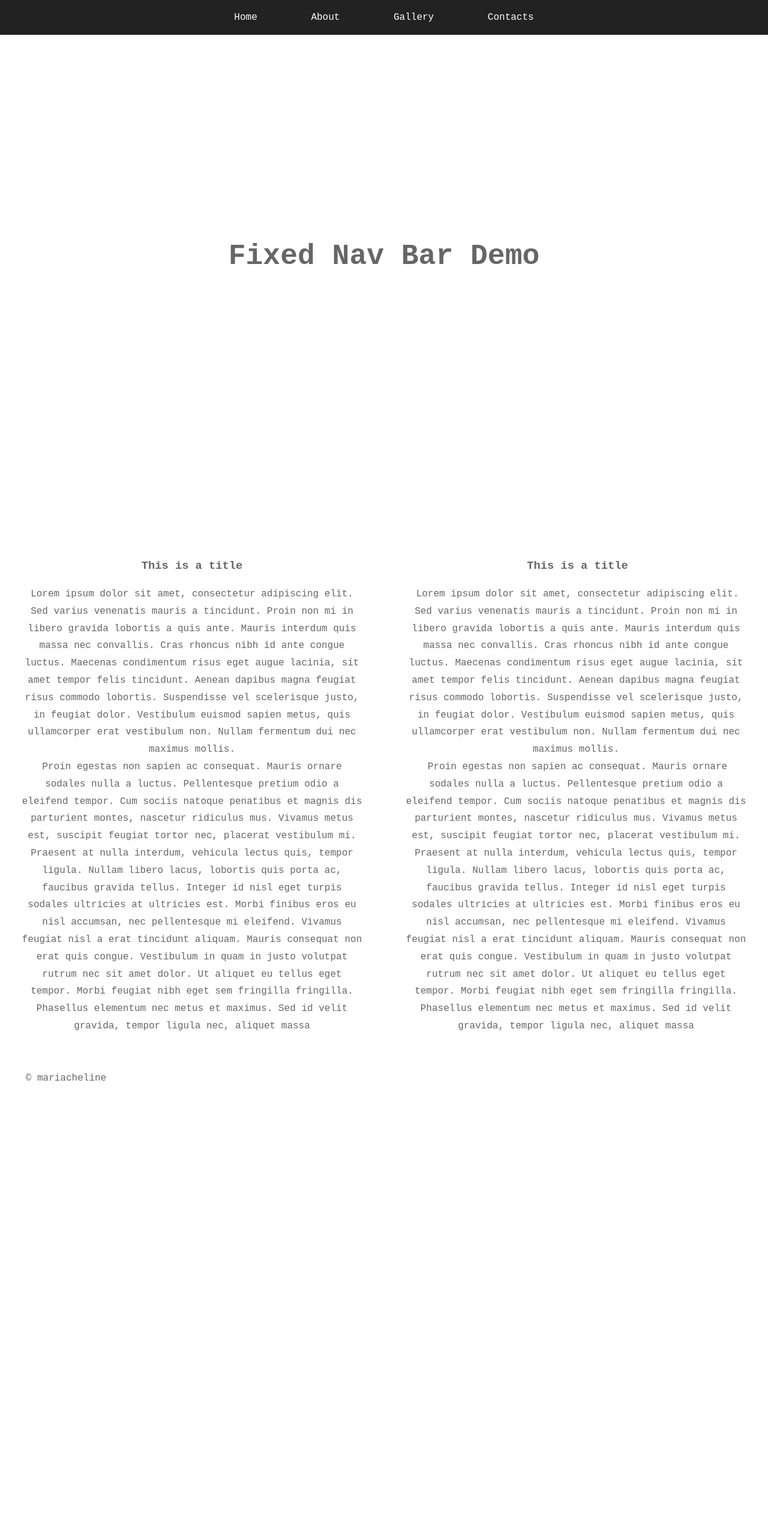
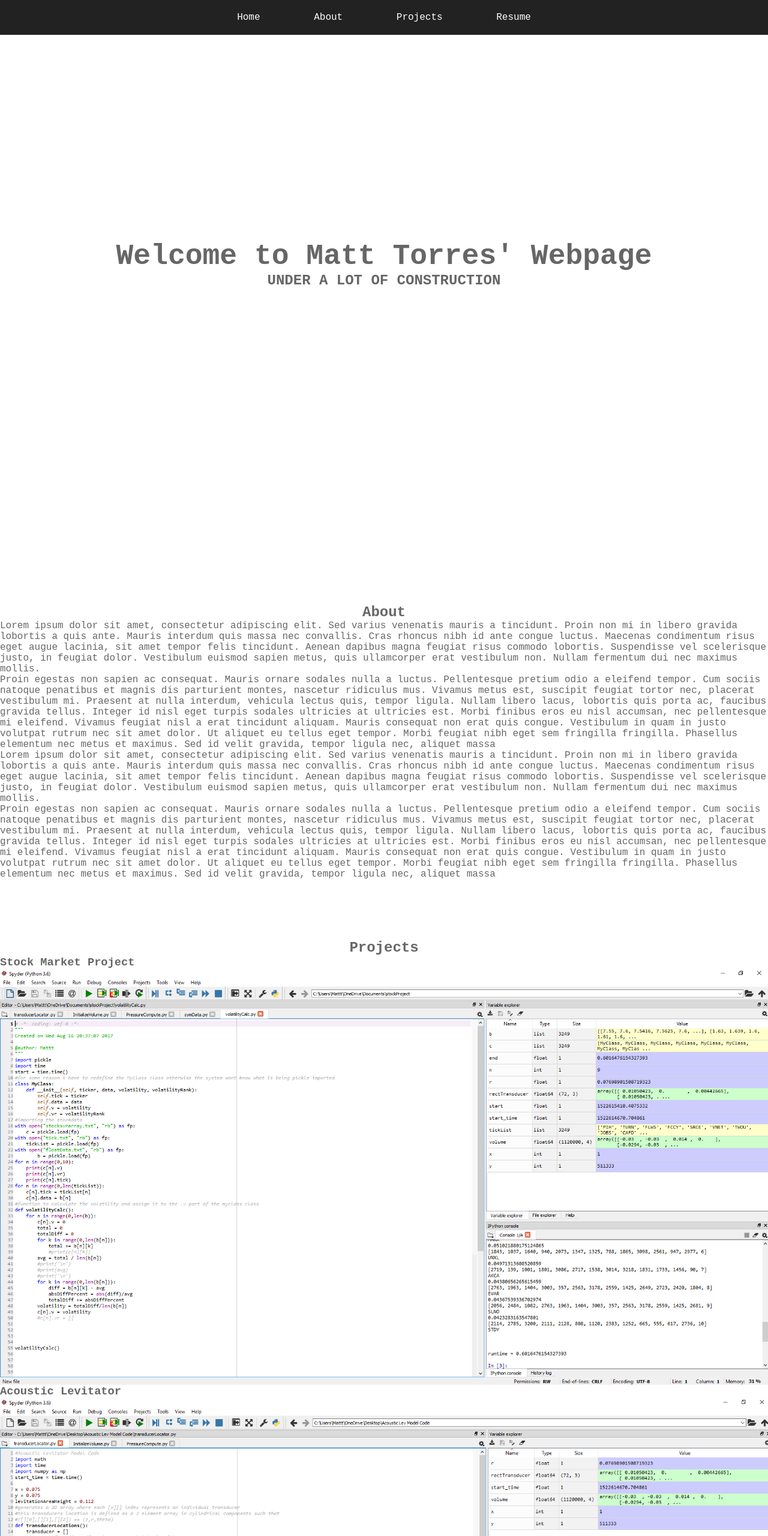
Before and after one commit to matt-torres/matt-torres.github.io, a plain HTML site: page index.html in a window 1280 px wide. Shown: the top 2560 px of the page at 60% size. Before the commit the page ends 1848 px from the top, so only its background shows below. Drawn offline with Linux system fonts and the light colour scheme.

Commit message:
4/1
update

```diff
--- a/index.css
+++ b/index.css
@@ -19,7 +19,29 @@ body{
   width: 100%;
   margin: 0 auto;
 }
+img{
+  width: 100%;
+}
+#Levitator{
+  margin-right: auto;
+  margin-left: auto;
+}
+h2{
+  text-align: center;
+}
+#About{
+  padding-top:100px;
 
+}
+#Projects{
+  padding-top:100px;
+
+}
+#Resume{
+  padding-top:100px;
+  height: 1000px;
+
+}
 /* main header */
 
 #main, nav, section, footer{
--- a/index.html
+++ b/index.html
@@ -1,6 +1,6 @@
 <html lang="en">
 <head>
-  <title>Fixed Nav Bar Demo</title>
+  <title>Hire Me Pls</title>
   <meta charset="utf-8"/>
   <meta name="description" content="Responsive Fixed Nav Bar" />
   <meta name="keywords" content="Fluid, Responsive, responsive, responsive web design, responsive design, layout, css, html, web development, web design"/>
@@ -14,39 +14,48 @@
 <div id="pagewrap">
 
       <header id="main">
-      <h1>Fixed Nav Bar Demo</h1>
+        <h1>Welcome to Matt Torres' Webpage</h1>
+        <h2>UNDER A LOT OF CONSTRUCTION</h2>
       </header>
+  <div id="Home">
 
+  </div>
       <nav>
         <ul>
           <li><a href="#">Home</a></li>
-        <li><a href="#">About</a></li>
-        <li><a href="#">Gallery</a></li>
-        <li><a href="#">Contacts</a></li>
+          <li><a href="#About">About</a></li>
+          <li><a href="#Projects">Projects</a></li>
+          <li><a href="#Resume">Resume</a></li>
         </ul>
       </nav>
-
-    <section class="left-section">
-      <article>
-      <h3>This is a title</h3>
+  <div id="About">
+    <h2>About</h2>
     <p>Lorem ipsum dolor sit amet, consectetur adipiscing elit. Sed varius venenatis mauris a tincidunt. Proin non mi in libero gravida lobortis a quis ante. Mauris interdum quis massa nec convallis. Cras rhoncus nibh id ante congue luctus. Maecenas condimentum risus eget augue lacinia, sit amet tempor felis tincidunt. Aenean dapibus magna feugiat risus commodo lobortis. Suspendisse vel scelerisque justo, in feugiat dolor. Vestibulum euismod sapien metus, quis ullamcorper erat vestibulum non. Nullam fermentum dui nec maximus mollis.</p>
 
     <p>Proin egestas non sapien ac consequat. Mauris ornare sodales nulla a luctus. Pellentesque pretium odio a eleifend tempor. Cum sociis natoque penatibus et magnis dis parturient montes, nascetur ridiculus mus. Vivamus metus est, suscipit feugiat tortor nec, placerat vestibulum mi. Praesent at nulla interdum, vehicula lectus quis, tempor ligula. Nullam libero lacus, lobortis quis porta ac, faucibus gravida tellus. Integer id nisl eget turpis sodales ultricies at ultricies est. Morbi finibus eros eu nisl accumsan, nec pellentesque mi eleifend. Vivamus feugiat nisl a erat tincidunt aliquam. Mauris consequat non erat quis congue. Vestibulum in quam in justo volutpat rutrum nec sit amet dolor. Ut aliquet eu tellus eget tempor. Morbi feugiat nibh eget sem fringilla fringilla. Phasellus elementum nec metus et maximus. Sed id velit gravida, tempor ligula nec, aliquet massa</p>
-      </article>
-    </section>
 
-    <section class="right-section">
-      <article>
-      <h3>This is a title</h3>
+
+
     <p>Lorem ipsum dolor sit amet, consectetur adipiscing elit. Sed varius venenatis mauris a tincidunt. Proin non mi in libero gravida lobortis a quis ante. Mauris interdum quis massa nec convallis. Cras rhoncus nibh id ante congue luctus. Maecenas condimentum risus eget augue lacinia, sit amet tempor felis tincidunt. Aenean dapibus magna feugiat risus commodo lobortis. Suspendisse vel scelerisque justo, in feugiat dolor. Vestibulum euismod sapien metus, quis ullamcorper erat vestibulum non. Nullam fermentum dui nec maximus mollis.</p>
 
     <p>Proin egestas non sapien ac consequat. Mauris ornare sodales nulla a luctus. Pellentesque pretium odio a eleifend tempor. Cum sociis natoque penatibus et magnis dis parturient montes, nascetur ridiculus mus. Vivamus metus est, suscipit feugiat tortor nec, placerat vestibulum mi. Praesent at nulla interdum, vehicula lectus quis, tempor ligula. Nullam libero lacus, lobortis quis porta ac, faucibus gravida tellus. Integer id nisl eget turpis sodales ultricies at ultricies est. Morbi finibus eros eu nisl accumsan, nec pellentesque mi eleifend. Vivamus feugiat nisl a erat tincidunt aliquam. Mauris consequat non erat quis congue. Vestibulum in quam in justo volutpat rutrum nec sit amet dolor. Ut aliquet eu tellus eget tempor. Morbi feugiat nibh eget sem fringilla fringilla. Phasellus elementum nec metus et maximus. Sed id velit gravida, tempor ligula nec, aliquet massa</p>
-      </article>
-    </section>
 
-  <footer>
-      <p>&copy mariacheline
-    </footer>
+  </div>
+
+  <div id="Projects">
+    <h2>Projects</h2>
+    <h3>Stock Market Project</h3>
+    <img src="stockcode.PNG">
+    <h3>Acoustic Levitator</h3>
+    <img src="levitatorCode.PNG">
+    <h3>Black Hole solutions to Einsteins Eqn's</h3>
+    <img src="blackhole.PNG">
+  </div>
+
+  <div id="Resume">
+    <h2>Resume</h2>
+    <p>resumeeeeeeeeee</p>
+  </div>
 
 </div>
 
```
Also changed, not shown: blackhole.PNG (added), levitatorCode.PNG (added), stockcode.PNG (added). Lines whose indentation alone changed are shown as unchanged.
